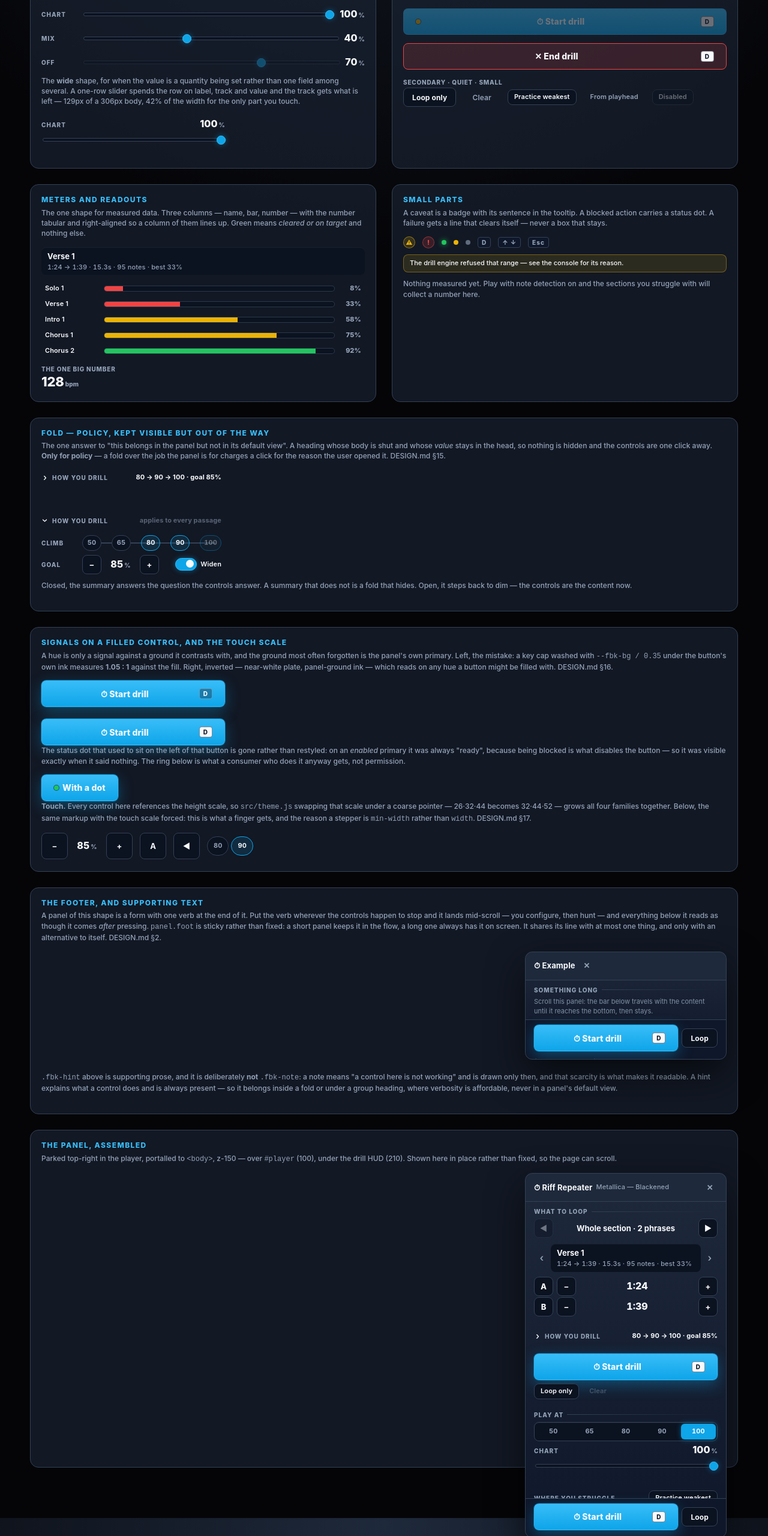
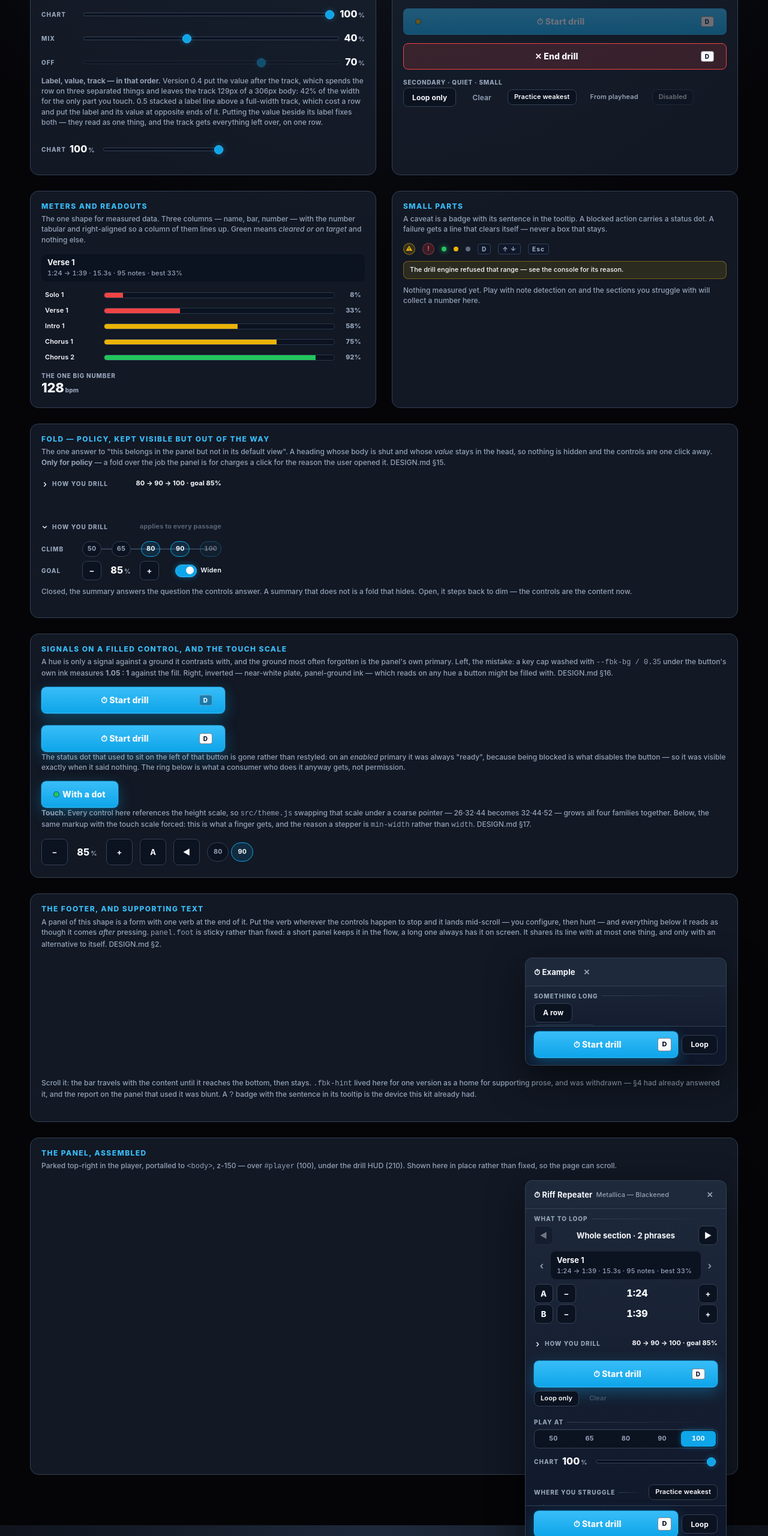
Before and after one commit to cracklydisc/feedBack-plugin-kit, a website: page assets/gallery.html in a window 1280 px wide. Shown: the part 1100-3660 px from the top of the page at 60% size. Drawn offline with Linux system fonts and the light colour scheme.

Commit message:
refactor(slider): label, value, track, and withdraw two classes
A review of the panel, point by point, and three of the points landed here.

```diff
--- a/assets/gallery.html
+++ b/assets/gallery.html
@@ -319,18 +319,19 @@ body {
         <input class="fbk-slider" type="range" min="0" max="100" value="70" disabled>
         <span class="fbk-readout"><span class="fbk-readout-value">70</span><span class="fbk-readout-unit">%</span></span>
     </div>
-    <p class="g-why">The <strong>wide</strong> shape, for when the value is a
-    quantity being set rather than one field among several. A one-row slider
-    spends the row on label, track and value and the track gets what is left —
-    129px of a 306px body, 42% of the width for the only part you touch.</p>
+    <p class="g-why"><strong>Label, value, track — in that order.</strong>
+    Version 0.4 put the value after the track, which spends the row on three
+    separated things and leaves the track 129px of a 306px body: 42% of the
+    width for the only part you touch. 0.5 stacked a label line above a
+    full-width track, which cost a row and put the label and its value at
+    opposite ends of it. Putting the value beside its label fixes both — they
+    read as one thing, and the track gets everything left over, on one row.</p>
     <div class="g-grid g-grid-1" style="max-width:306px">
-        <div class="fbk-field">
-            <div class="fbk-field-head">
-                <span class="fbk-label">Chart</span>
-                <span class="fbk-readout"><span class="fbk-readout-value">100</span><span class="fbk-readout-unit">%</span></span>
-            </div>
-            <input class="fbk-slider fbk-slider-full" type="range" min="0" max="100" step="5" value="100">
-        </div>
+                <div class="fbk-row fbk-slider-row">
+                    <span class="fbk-label fbk-label-inline fbk-slider-label">Chart</span>
+                    <span class="fbk-readout"><span class="fbk-readout-value">100</span><span class="fbk-readout-unit">%</span></span>
+                    <input class="fbk-slider" type="range" min="0" max="100" step="5" value="100">
+                </div>
     </div>
 </section>
 
@@ -509,7 +510,6 @@ body {
             <div class="fbk-head"><span class="fbk-title">⏱ Example</span><button class="fbk-x">✕</button></div>
             <div class="fbk-body">
                 <div class="fbk-section"><h4 class="fbk-section-title">Something long</h4><span class="fbk-section-rule"></span></div>
-                <p class="fbk-hint">Scroll this panel: the bar below travels with the content until it reaches the bottom, then stays.</p>
                 <div class="fbk-row"><button class="fbk-btn">A row</button></div>
                 <div class="fbk-row"><button class="fbk-btn">Another row</button></div>
                 <div class="fbk-row"><button class="fbk-btn">And another</button></div>
@@ -523,12 +523,12 @@ body {
             </div>
         </div>
     </div>
-    <p class="g-why"><code>.fbk-hint</code> above is supporting prose, and it
-    is deliberately <strong>not</strong> <code>.fbk-note</code>: a note means
-    "a control here is not working" and is drawn only then, and that scarcity
-    is what makes it readable. A hint explains what a control does and is
-    always present — so it belongs inside a fold or under a group heading,
-    where verbosity is affordable, never in a panel's default view.</p>
+    <p class="g-why">Scroll it: the bar travels with the content until it
+    reaches the bottom, then stays. <code>.fbk-hint</code> lived here for one
+    version as a home for supporting prose, and was withdrawn — §4 had already
+    answered it, and the report on the panel that used it was blunt. A
+    <code>?</code> badge with the sentence in its tooltip is the device this
+    kit already had.</p>
 </section>
 
 <!-- ── the whole shell ────────────────────────────────────────────────── -->
@@ -597,12 +597,10 @@ body {
                         <button class="fbk-seg-btn fbk-on">100</button>
                     </div>
                 </div>
-                <div class="fbk-field">
-                    <div class="fbk-field-head">
-                        <span class="fbk-label">Chart</span>
-                        <span class="fbk-readout"><span class="fbk-readout-value">100</span><span class="fbk-readout-unit">%</span></span>
-                    </div>
-                    <input class="fbk-slider fbk-slider-full" type="range" min="0" max="100" step="5" value="100">
+                <div class="fbk-row fbk-slider-row">
+                    <span class="fbk-label fbk-label-inline fbk-slider-label">Chart</span>
+                    <span class="fbk-readout"><span class="fbk-readout-value">100</span><span class="fbk-readout-unit">%</span></span>
+                    <input class="fbk-slider" type="range" min="0" max="100" step="5" value="100">
                 </div>
                 <div class="fbk-section">
                     <h4 class="fbk-section-title">Where you struggle</h4>
--- a/assets/kit.css
+++ b/assets/kit.css
@@ -1,5 +1,5 @@
 /*
- * kit 0.7.0 — the shared look.
+ * kit 0.8.0 — the shared look.
  *
  * Hand-written plain CSS, no Tailwind. A plugin's `styles` capability just
  * injects a <link>, so real CSS is allowed and is the better choice: this file
@@ -173,26 +173,29 @@
 .fbk-foot .fbk-btn-stop { margin: 0; }
 
 /*
- * SUPPORTING TEXT, and the reason it is not `.fbk-note`.
+ * Less side padding in the footer, because the primary is narrower there.
  *
- * `.fbk-note` means "a control here is not working" and is drawn only then —
- * that scarcity is what makes it readable. A hint is the other thing: prose
- * that explains what a control DOES, always present, and it belongs where
- * verbosity is affordable (inside a fold, under a group heading) rather than
- * in a panel's default view.
+ * 20px of padding is right for a full-width button on its own line. Beside an
+ * alternative the primary is ~220px, and 20px then reads as the key cap being
+ * jammed into the corner — reported as "the D badge is too close to the edge".
+ */
+.fbk-foot .fbk-btn-primary,
+.fbk-foot .fbk-btn-stop { padding: 0 var(--fbk-s-4, 10px); }
+
+/*
+ * And the cap itself is one step bigger on a primary.
  *
- * Refactoring UI's rule for it is the whole styling: give supporting text
- * less visual weight. Same size as a note, dimmer, and never bold.
+ * 18px next to a 14px/800 label reads as a scrap rather than a key — the
+ * other half of the same report. It stays smaller than the label, because it
+ * is a hint about the keyboard and not part of the sentence.
  */
-.fbk-hint {
-    margin: var(--fbk-s-2, 4px) 0 var(--fbk-s-3, 6px);
-    font: var(--fbk-t-body, 500 13px/1.45 sans-serif);
+.fbk-foot .fbk-btn-primary .fbk-kbd,
+.fbk-foot .fbk-btn-stop .fbk-kbd {
+    height: 22px;
     font-size: 11px;
-    font-weight: 400;
-    color: rgb(var(--fbk-dim, 148 163 184) / 0.85);
 }
 
-.fbk-hint:last-child { margin-bottom: 0; }
+
 
 /* ═══ 2. Structure ═══════════════════════════════════════════════════════
  *
@@ -424,27 +427,21 @@
 .fbk-push { margin-left: auto; }
 
 /*
- * A FIELD — a label line, then the control at full width.
+ * WITHDRAWN in 0.8.0: `.fbk-field` and `.fbk-hint`.
  *
- * The alternative to `.fbk-label-inline`, and the right one whenever the
- * control is a track you drag: a one-row slider spends the row on label,
- * track and value, and the track gets what is left — 129px of a 306px body,
- * 42% of the width for the only part you touch. Here the value sits at the
- * end of the label's line, which is where the track's maximum is, and the
- * track gets the whole width.
+ * `.fbk-field` (a label line above a full-width control) existed for one
+ * version, to widen a slider that was being squeezed by its own value. Putting
+ * the value next to its LABEL instead does the same job on one row, so the
+ * field was solving a problem that had a cheaper answer. A class with no
+ * consumer is a class nobody has tested.
+ *
+ * `.fbk-hint` (supporting prose under a group heading) lasted one version too,
+ * and §4 had already answered it: no paragraph of explanation, and no box
+ * drawn to hold one. Riff Repeater used it for two, and the report was blunt —
+ * "dead space; nobody playing a music game reads paragraphs of explanation
+ * every time". A `?` badge with the sentence in its tooltip is the device this
+ * kit already had for that, and §4 is why.
  */
-.fbk-field { margin: var(--fbk-s-3, 6px) 0; }
-
-.fbk-field-head {
-    display: flex;
-    align-items: baseline;
-    justify-content: space-between;
-    gap: var(--fbk-s-3, 6px);
-}
-
-/* The label is a block element by default, and its bottom margin would push
-   the value off the shared baseline. */
-.fbk-field-head .fbk-label { margin-bottom: 0; }
 
 .fbk-note {
     margin: var(--fbk-s-3, 6px) 0 0;
@@ -847,12 +844,16 @@
  * twice on purpose.
  * ═══════════════════════════════════════════════════════════════════════ */
 
-/* The full-width variant: `flex: none` so a flex parent cannot shrink it back
-   to its content, and 100% so it reaches both edges of the body. */
-.fbk-slider-full {
-    flex: none;
-    width: 100%;
-}
+/*
+ * The value sits next to its label, so the track can have the rest.
+ *
+ * `.fbk-slider-label` drops the label column's fixed width: `CHART` and its
+ * `100 %` have to read as one unit, and a 62px column with a 40px word in it
+ * puts 22px of nothing between them.
+ */
+.fbk-slider-label { flex: 0 0 auto; width: auto; }
+
+.fbk-slider-row .fbk-readout { flex: 0 0 auto; margin-right: var(--fbk-s-3, 6px); }
 
 .fbk-slider {
     flex: 1 1 auto;
--- a/package.json
+++ b/package.json
@@ -1,6 +1,6 @@
 {
   "name": "feedback-plugin-kit",
-  "version": "0.7.0",
+  "version": "0.8.0",
   "private": true,
   "type": "module",
   "description": "Shared UI kit for cracklydisc's fee[dB]ack plugins. Vendored, not depended on.",
--- a/src/index.js
+++ b/src/index.js
@@ -1,5 +1,5 @@
 /*
- * kit 0.7.0 — the entry point.
+ * kit 0.8.0 — the entry point.
  *
  * `install()` does the two things every consumer needs and would otherwise
  * each get slightly wrong: it puts the kit's stylesheet on the page, and it
@@ -24,7 +24,7 @@
 
 import { follow, unfollow } from './theme.js';
 
-export const VERSION = '0.7.0';
+export const VERSION = '0.8.0';
 
 const LINK_ATTR = 'data-fbk-kit';
 
--- a/src/panel.js
+++ b/src/panel.js
@@ -1,5 +1,5 @@
 /*
- * kit 0.7.0 — the parked panel, and the button in the player that opens it.
+ * kit 0.8.0 — the parked panel, and the button in the player that opens it.
  *
  * Two plugins wrote this before it lived here: Riff Repeater (155 lines) and
  * Live Tab (~410 lines across `mountControls`, `panelCSS` and
--- a/src/settings-mount.js
+++ b/src/settings-mount.js
@@ -1,5 +1,5 @@
 /*
- * kit 0.7.0 — the settings-panel retry dance.
+ * kit 0.8.0 — the settings-panel retry dance.
  *
  * This existed twice, identical line for line, in `tidy/settings.html:98` and
  * `riffrepeater/settings.html:231`. The problem it solves is real and not
--- a/src/shortcuts.js
+++ b/src/shortcuts.js
@@ -1,5 +1,5 @@
 /*
- * kit 0.7.0 — shortcuts, through the host's own registry.
+ * kit 0.8.0 — shortcuts, through the host's own registry.
  *
  * `window.registerShortcut` is documented as a plugin-facing API and it earns
  * its keep twice: the app's `?` panel and its Settings → Keybinds tab list
--- a/src/theme.js
+++ b/src/theme.js
@@ -1,5 +1,5 @@
 /*
- * kit 0.7.0 — the token bridge.
+ * kit 0.8.0 — the token bridge.
  *
  * Reads the host's palette and writes it back as `--fbk-*` custom properties
  * that a stylesheet can use, then follows `theme:changed`. This existed three
```
Also changed, not shown: DESIGN.md (+56 -8 lines), src/controls.js (+21 -37 lines), tests/kit.test.js (+27 -28 lines), README.md.
